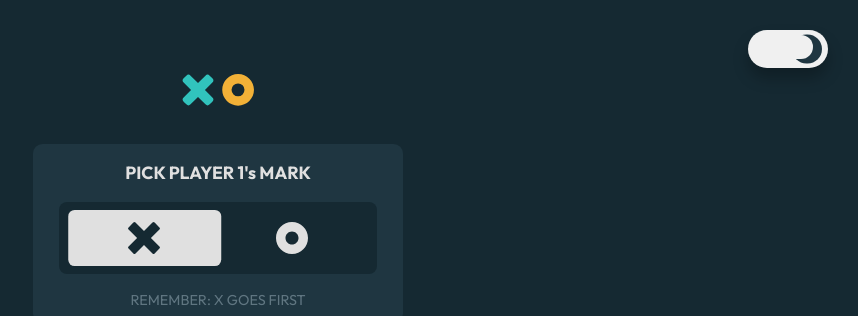
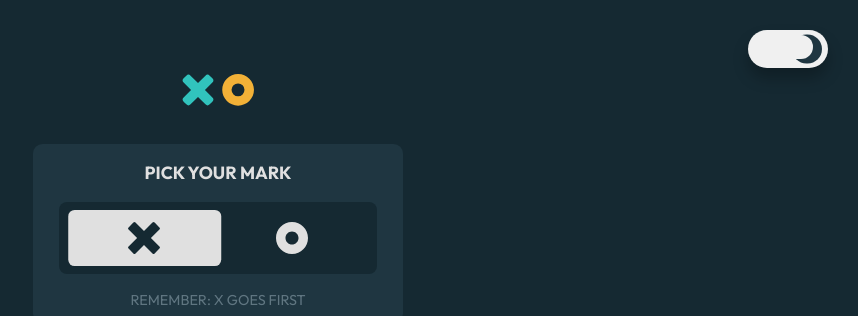
Before and after one commit to Lexcodes001/react-tic-tac-toe, a React (Vite) app: page / in a window 1280 px wide. Shown: the top 316 px of the page, without its empty margins (422-1280 px from the left). Built offline with nearby package versions, Linux system fonts and the light colour scheme.

Commit message:
fallback scale added for buttons

```diff
--- a/src/components/Home/Home.jsx
+++ b/src/components/Home/Home.jsx
@@ -45,7 +45,7 @@ const Home = (props) => {
           }`,
         }}
       >
-        <header>PICK PLAYER 1's MARK</header>
+        <header>PICK YOUR MARK</header>
         <motion.div className={classes.players}>
           <motion.span
             onClick={() => {
@@ -101,6 +101,7 @@ const Home = (props) => {
           }}
           onClick={() => props.onSelectMode("ai")}
           variants={props.variants}
+          animate={{ scale: 1 }}
           whileTap="tap"
         >
           NEW GAME (VS AI)
@@ -116,6 +117,7 @@ const Home = (props) => {
           }}
           onClick={() => props.onSelectMode("human")}
           variants={props.variants}
+          animate={{ scale: 1 }}
           whileTap="tap"
         >
           NEW GAME (VS PLAYER)
```
